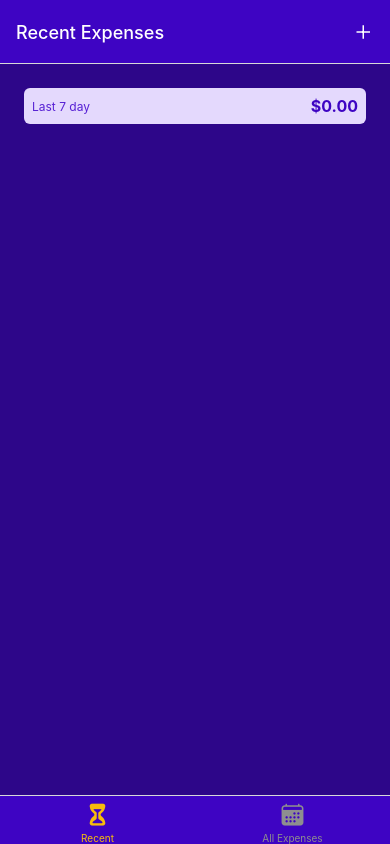
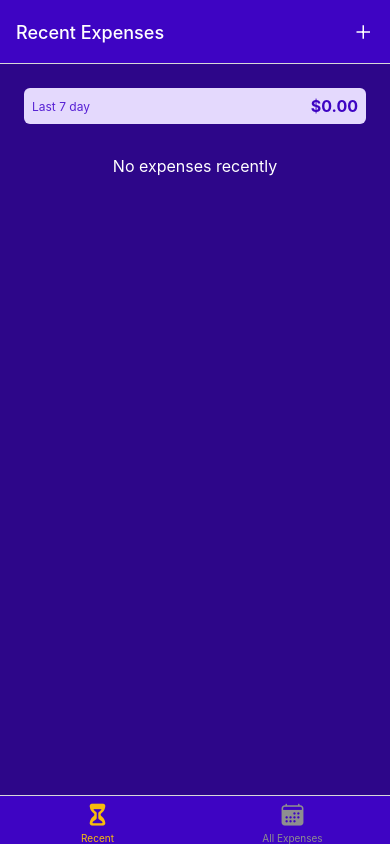
Before and after one commit to rioxraman/kaltrack, a React Native app: screen /RecentExpenses in a window 390 px wide. Built offline with nearby package versions, Linux system fonts and the light colour scheme.

Commit message:
fallback text

```diff
--- a/components/ExpensesOutput/ExpensesOutput.js
+++ b/components/ExpensesOutput/ExpensesOutput.js
@@ -1,4 +1,4 @@
-import { StyleSheet, View } from 'react-native';
+import { StyleSheet, View, Text} from 'react-native';
 
 import { GlobalStyles } from '../../constants/styles';
 import ExpensesList from './ExpensesList';
@@ -6,11 +6,16 @@
 
 
 
-function ExpensesOutput({ expenses, expensesPeriod }) {
+function ExpensesOutput({ expenses, expensesPeriod, fallbackText  }) {
+  let content = <Text style={styles.infoText}>{fallbackText}</Text>;
+
+  if (expenses.length > 0) {
+    content = <ExpensesList expenses={expenses} />;
+  }
   return (
     <View style={styles.container}>
       <ExpensesSummary expenses={expenses} periodName={expensesPeriod} />
-      <ExpensesList expenses={expenses} />
+      {content}
     </View>
   );
 }
@@ -22,5 +27,11 @@
     flex: 1,
     padding: 24,
     backgroundColor: GlobalStyles.colors.primary700
-  }
+  },
+  infoText: {
+    color: 'white',
+    fontSize: 16,
+    textAlign: 'center',
+    marginTop: 32,
+  },
 });
--- a/screens/AllExpenses.js
+++ b/screens/AllExpenses.js
@@ -6,7 +6,7 @@
 function AllExpenses() {
   const expensesCtx = useContext(ExpensesContext);
   return (
-    <ExpensesOutput expenses={expensesCtx.expenses } expensesPeriod= "Total"/>
+    <ExpensesOutput expenses={expensesCtx.expenses } expensesPeriod= "Total" fallbackText="No registered expenses found!"/>
   )
 }
 
--- a/screens/RecentExpenses.js
+++ b/screens/RecentExpenses.js
@@ -12,7 +12,7 @@
     return expense.date > date7DaysAgo && (expense.date<=today)
   })
   return(
-    <ExpensesOutput expenses={recentExpenses} expensesPeriod="Last 7 day" />
+    <ExpensesOutput expenses={recentExpenses} expensesPeriod="Last 7 day" fallbackText="No expenses recently" />
     )
 }
 
```
